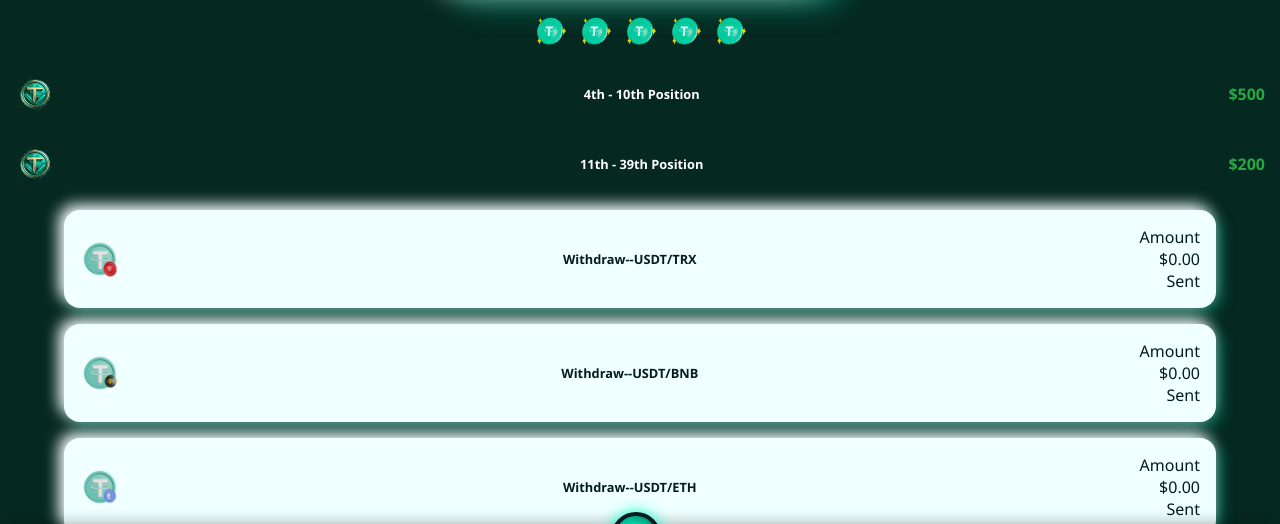
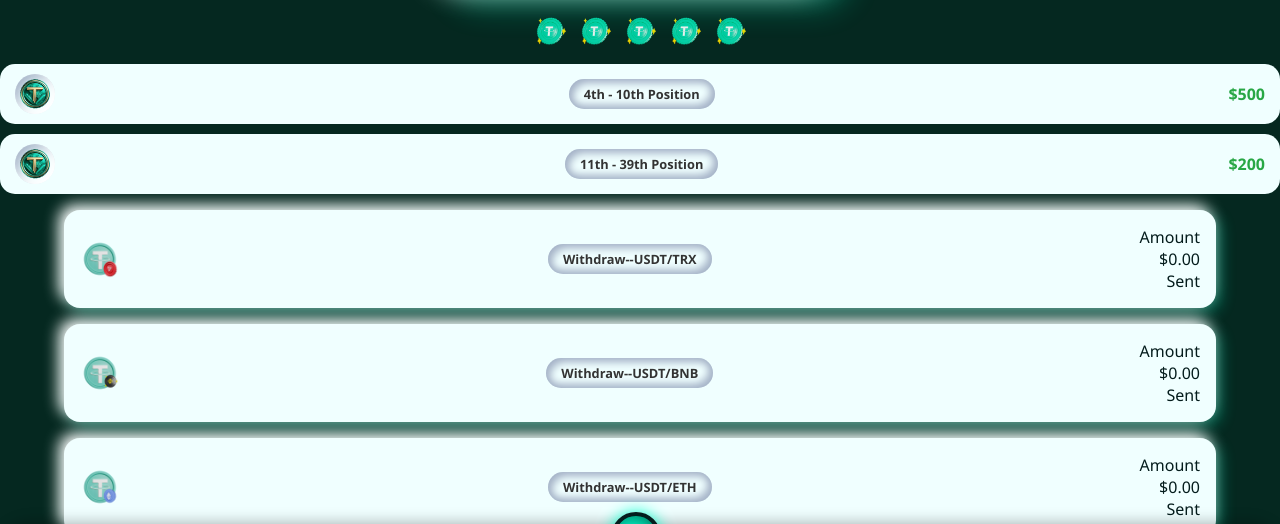
Before and after one commit to Coachflux/Ref, a plain HTML site: page withdraw.html in a window 1280 px wide. Shown: the part 223-747 px from the top of the page. Drawn offline with Linux system fonts and the light colour scheme.

Commit message:
Update withdraw.html

```diff
--- a/withdraw.html
+++ b/withdraw.html
@@ -7,6 +7,14 @@
   <link rel="stylesheet" href="https://cdnjs.cloudflare.com/ajax/libs/font-awesome/6.5.0/css/all.min.css"/>
 </head>
   <style>
+    :root {
+      --bg: #052820;
+      --bg1: #f0ffff;
+      --shadow-light: #ffffff;
+      --shadow-dark: #a3b1c6;
+      --text: #333;
+      --green: #34c759;
+    }
     * { box-sizing: border-box }
     body {
       margin: 0;
```
